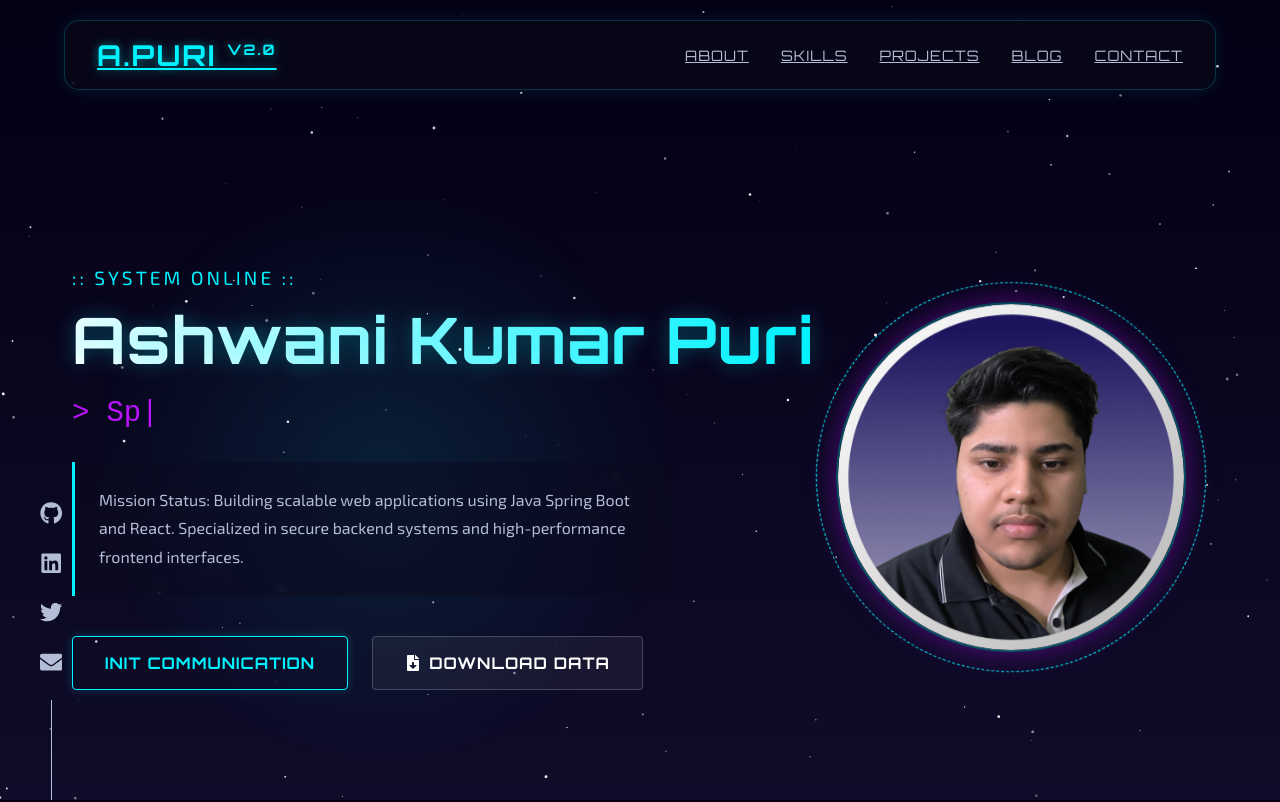
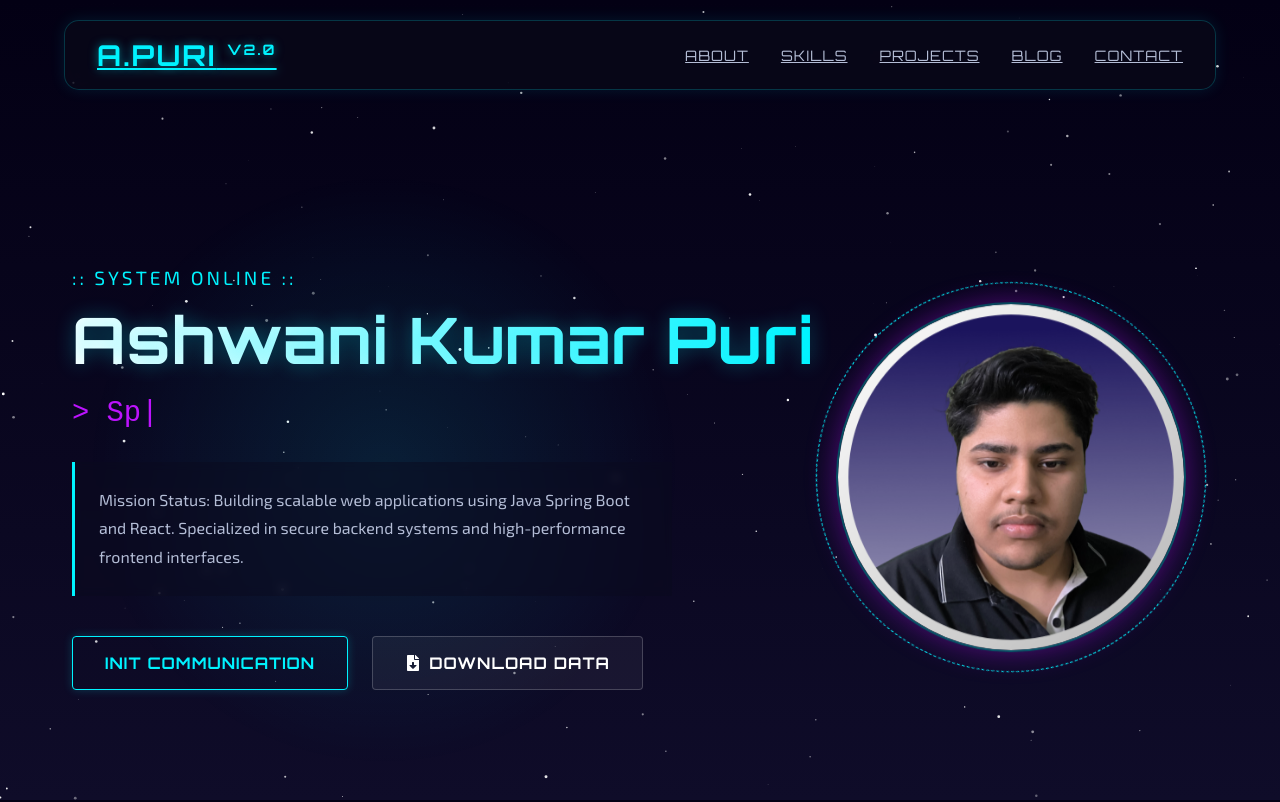
Before and after one commit to AshwaPuri24/personal-portfolio, a React (Vite) app: page / in a window 1280 px wide. Shown: the top 802 px of the page. Built offline with nearby package versions, Linux system fonts and the light colour scheme; no server answers; the database is empty.

Commit message:
Removed social sidebar

```diff
--- a/src/App.jsx
+++ b/src/App.jsx
@@ -12,13 +12,11 @@ import BlogPost from "./components/BlogPost";
 import AdminDashboard from "./components/AdminDashboard";
 import StarBackground from "./components/StarBackground";
 import { Analytics } from "@vercel/analytics/react";
-import SocialSidebar from "./components/SocialSidebar";
 
 // Create a Home component for the single-page sections
 const Home = () => (
   <>
     <Navbar />
-    <SocialSidebar />
     <main className="app-content" style={{ position: "relative", zIndex: 1 }}>
       <Hero />
       <About />
--- a/src/Styles/SocialSidebar.css
+++ /dev/null
@@ -1,60 +0,0 @@
-.social-sidebar {
-  position: fixed;
-  bottom: 0;
-  left: 40px; /* Adjust distance from left edge */
-  z-index: 100;
-  display: flex;
-  flex-direction: column;
-  align-items: center;
-  gap: 1.5rem;
-}
-
-.social-list {
-  list-style: none;
-  padding: 0;
-  margin: 0;
-  display: flex;
-  flex-direction: column;
-  gap: 1.5rem;
-}
-
-.social-item a {
-  display: block;
-  transition: transform 0.3s ease, color 0.3s ease;
-  color: var(--text-secondary);
-}
-
-.social-icon-side {
-  font-size: 1.4rem;
-}
-
-.social-item a:hover {
-  transform: translateY(-5px);
-  color: var(--accent-cyan);
-  filter: drop-shadow(0 0 5px var(--accent-cyan));
-}
-
-/* The vertical line connecting to bottom */
-.social-line {
-  width: 1px;
-  height: 100px; /* Length of the line */
-  background-color: var(--text-secondary);
-  transition: height 0.3s ease, background-color 0.3s ease;
-}
-
-/* Hover effect on the whole sidebar (optional) */
-.social-sidebar:hover .social-line {
-  background-color: var(--accent-cyan);
-  box-shadow: 0 0 5px var(--accent-cyan);
-}
-
-/* Hide on smaller screens to avoid overlap */
-@media (max-width: 768px) {
-  .social-sidebar {
-    display: none;
-  }
-}
-.social-sidebar:hover .social-item a {
-  color: var(--accent-cyan);
-  filter: drop-shadow(0 0 5px var(--accent-cyan));
-}
--- a/src/components/SocialSidebar.jsx
+++ /dev/null
@@ -1,47 +0,0 @@
-import { FaGithub, FaLinkedin, FaTwitter, FaEnvelope } from "react-icons/fa";
-import "../Styles/SocialSidebar.css";
-
-export default function SocialSidebar() {
-  return (
-    <div className="social-sidebar">
-      <ul className="social-list">
-        <li className="social-item">
-          <a
-            href="https://github.com/AshwaPuri24"
-            target="_blank"
-            rel="noreferrer"
-            aria-label="GitHub"
-          >
-            <FaGithub className="social-icon-side" />
-          </a>
-        </li>
-        <li className="social-item">
-          <a
-            href="https://linkedin.com/in/ashwani-kumar-puri"
-            target="_blank"
-            rel="noreferrer"
-            aria-label="LinkedIn"
-          >
-            <FaLinkedin className="social-icon-side" />
-          </a>
-        </li>
-        <li className="social-item">
-          <a
-            href="https://twitter.com/#"
-            target="_blank"
-            rel="noreferrer"
-            aria-label="Twitter"
-          >
-            <FaTwitter className="social-icon-side" />
-          </a>
-        </li>
-        <li className="social-item">
-          <a href="mailto:puriashwa886@gmail.com" aria-label="Email">
-            <FaEnvelope className="social-icon-side" />
-          </a>
-        </li>
-      </ul>
-      <div className="social-line"></div>
-    </div>
-  );
-}
```
